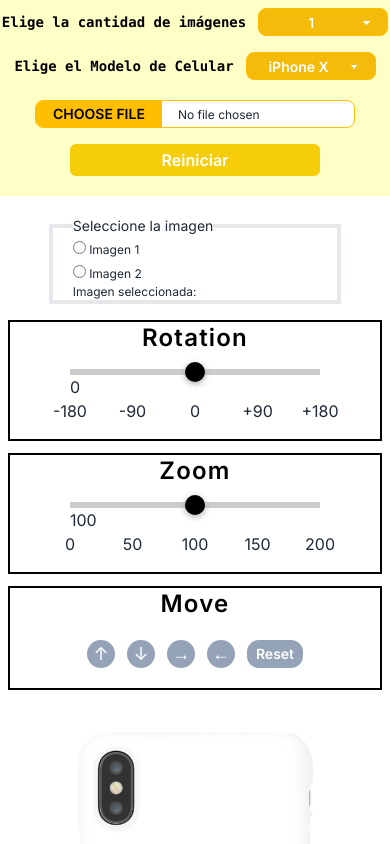
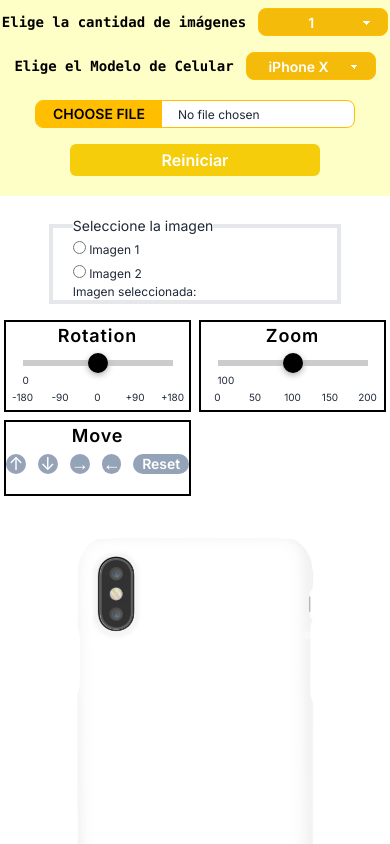
Before and after one commit to Cesarscc/edit-case-phone, a Next.js app: page / in a window 390 px wide. Shown: the top 844 px of the page. Built offline with nearby package versions, Linux system fonts and the light colour scheme.

Commit message:
fix: responsive-update

```diff
--- a/src/app/page.js
+++ b/src/app/page.js
@@ -418,9 +418,9 @@ export default function Home() {
               </p>
             </fieldset>
           </div>
-          <div className="grid grid-cols-1 md:grid-cols-2 place-items-center md:place-items-stretch md:gap-4 lg:gap-10 space-y-3 mx-2">
-            <div className="flex flex-col items-center justify-center border-2 border-black pb-10 w-full sm:w-3/4 md:w-auto">
-              <p className="font-semibold text-2xl tracking-wider text-black">
+          <div className="grid grid-cols-2 md:grid-cols-2 place-items-center md:place-items-stretch gap-2 sm:gap-4 lg:gap-10 mx-1 sm:mx-2">
+            <div className="flex flex-col items-center justify-center border-2 border-black pb-5 sm:pb-10 w-full sm:w-[85%] md:w-auto">
+              <p className="font-semibold text-lg sm:text-2xl tracking-wider text-black">
                 Rotation
               </p>
               <ProgressRotation
@@ -429,8 +429,8 @@ export default function Home() {
                 setRotations={setRotations}
               />
             </div>
-            <div className="flex flex-col items-center justify-center border-2 border-black pb-10 w-full sm:w-3/4 md:w-auto ">
-              <p className="font-semibold text-2xl tracking-wider text-black">
+            <div className="flex flex-col items-center justify-center border-2 border-black pb-5 sm:pb-10 w-full sm:w-[85%] md:w-auto ">
+              <p className="font-semibold text-lg sm:text-2xl tracking-wider text-black">
                 Zoom
               </p>
               <ProgressZoom
@@ -439,37 +439,37 @@ export default function Home() {
                 setZooms={setZooms}
               />
             </div>
-            <div className="flex flex-col items-center justify-center border-2 border-black pb-5 w-full sm:w-3/4 md:w-auto">
-              <p className="font-semibold text-2xl tracking-wider text-black">
+            <div className="flex flex-col items-center justify-center border-2 border-black pb-5 w-full sm:w-[85%] md:w-auto">
+              <p className="font-semibold text-lg sm:text-2xl tracking-wider text-black">
                 Move
               </p>
-              <div className="flex justify-center gap-3 lg:gap-5 w-full pt-5">
+              <div className="flex justify-center gap-3 lg:gap-5 w-full pt-1 md:pt-5">
                 <button
-                  className="w-7 xl:w-8 2xl:w-10 h-7 xl:h-8 2xl:h-10 bg-slate-400 rounded-full text-white text-lg lg:text-2xl 2xl:text-3xl hover:bg-slate-300 hover:text-black hover:transition-all hover:delay-[90ms]"
+                  className="flex justify-center items-center w-5 xl:w-8 2xl:w-10 h-5 xl:h-8 2xl:h-10 bg-slate-400 rounded-full text-white text-lg lg:text-2xl 2xl:text-3xl hover:bg-slate-300 hover:text-black hover:transition-all hover:delay-[90ms]"
                   onClick={() => handleYUp(selectedImage)}
                 >
                   ↑
                 </button>
                 <button
-                  className="w-7 xl:w-8 2xl:w-10 h-7 xl:h-8 2xl:h-10 bg-slate-400 rounded-full text-white text-lg lg:text-2xl 2xl:text-3xl hover:bg-slate-300 hover:text-black hover:transition-all hover:delay-[90ms]"
+                  className="flex justify-center items-center w-5 xl:w-8 2xl:w-10 h-5 xl:h-8 2xl:h-10 bg-slate-400 rounded-full text-white text-lg lg:text-2xl 2xl:text-3xl hover:bg-slate-300 hover:text-black hover:transition-all hover:delay-[90ms]"
                   onClick={() => handleYDown(selectedImage)}
                 >
                   ↓
                 </button>
                 <button
-                  className="flex justify-center items-center w-7 xl:w-8 2xl:w-10 h-7 xl:h-8 2xl:h-10 bg-slate-400 rounded-full text-white text-lg lg:text-2xl 2xl:text-3xl hover:bg-slate-300 hover:text-black hover:transition-all hover:delay-[90ms]"
+                  className="flex justify-center items-center w-5 xl:w-8 2xl:w-10 h-5 xl:h-8 2xl:h-10 bg-slate-400 rounded-full text-white text-lg lg:text-2xl 2xl:text-3xl hover:bg-slate-300 hover:text-black hover:transition-all hover:delay-[90ms]"
                   onClick={() => handleXRigth(selectedImage)}
                 >
                   →
                 </button>
                 <button
-                  className="flex justify-center items-center w-7 xl:w-8 2xl:w-10 h-7 xl:h-8 2xl:h-10 bg-slate-400 rounded-full text-white text-lg lg:text-2xl 2xl:text-3xl hover:bg-slate-300 hover:text-black hover:transition-all hover:delay-[90ms]"
+                  className="flex justify-center items-center w-5 xl:w-8 2xl:w-10 h-5 xl:h-8 2xl:h-10 bg-slate-400 rounded-full text-white text-lg lg:text-2xl 2xl:text-3xl hover:bg-slate-300 hover:text-black hover:transition-all hover:delay-[90ms]"
                   onClick={() => handleXLeft(selectedImage)}
                 >
                   ←
                 </button>
                 <button
-                  className="w-14 h-7 lg:w-16 xl:w-20 xl:h-8 2xl:w-24 2xl:h-10 bg-slate-400 rounded-xl text-white text-sm lg:text-base xl:text-lg 2xl:text-2xl hover:bg-slate-300 hover:text-black hover:transition-all hover:delay-[90ms] font-semibold"
+                  className="w-14 h-5 sm:w-14 sm:h-7 lg:w-16 xl:w-20 xl:h-8 2xl:w-24 2xl:h-10 bg-slate-400 rounded-xl text-white text-sm lg:text-base xl:text-lg 2xl:text-2xl hover:bg-slate-300 hover:text-black hover:transition-all hover:delay-[90ms] font-semibold"
                   onClick={() => {
                     setValueX([0, 0]);
                     setValueY([0, 0]);
--- a/src/components/ProgressRotation.js
+++ b/src/components/ProgressRotation.js
@@ -15,10 +15,10 @@ const ProgressRotation = ({ selectedImage, rotations, setRotations }) => {
 
   return (
     <div
-      style={{ display: "flex", justifyContent: "center", marginTop: "15px" }}
+      style={{ display: "flex", justifyContent: "center", marginTop: "10px" }}
     >
       <div
-        className="w-[250px] sm:w-[350px] md:w-[150px] lg:w-[200px] xl:w-[300px] 2xl:w-[350px]"
+        className="w-[150px] sm:w-[210px] md:w-[150px] lg:w-[200px] xl:w-[300px] 2xl:w-[350px]"
         style={{ position: "relative" }}
       >
         <Range
@@ -57,7 +57,7 @@ const ProgressRotation = ({ selectedImage, rotations, setRotations }) => {
         />
         <output
           style={{ marginTop: "20px", textAlign: "center" }}
-          className="md:text-xs lg:text-sm xl:text-base"
+          className="text-[10px] md:text-xs lg:text-sm xl:text-base"
         >
           {values[0]}
         </output>
@@ -74,7 +74,7 @@ const ProgressRotation = ({ selectedImage, rotations, setRotations }) => {
               left: "0",
               transform: "translateX(-50%)",
             }}
-            className="md:text-xs lg:text-sm xl:text-base"
+            className="text-[10px] md:text-xs lg:text-sm xl:text-base"
           >
             -180
           </div>
@@ -84,7 +84,7 @@ const ProgressRotation = ({ selectedImage, rotations, setRotations }) => {
               left: "25%",
               transform: "translateX(-50%)",
             }}
-            className="md:text-xs lg:text-sm xl:text-base"
+            className="text-[10px] md:text-xs lg:text-sm xl:text-base"
           >
             -90
           </div>
@@ -94,7 +94,7 @@ const ProgressRotation = ({ selectedImage, rotations, setRotations }) => {
               left: "50%",
               transform: "translateX(-50%)",
             }}
-            className="md:text-xs lg:text-sm xl:text-base"
+            className="text-[10px] md:text-xs lg:text-sm xl:text-base"
           >
             0
           </div>
@@ -104,7 +104,7 @@ const ProgressRotation = ({ selectedImage, rotations, setRotations }) => {
               left: "75%",
               transform: "translateX(-50%)",
             }}
-            className="md:text-xs lg:text-sm xl:text-base"
+            className="text-[10px] md:text-xs lg:text-sm xl:text-base"
           >
             +90
           </div>
@@ -114,7 +114,7 @@ const ProgressRotation = ({ selectedImage, rotations, setRotations }) => {
               right: "0",
               transform: "translateX(50%)",
             }}
-            className="md:text-xs lg:text-sm xl:text-base"
+            className="text-[10px] md:text-xs lg:text-sm xl:text-base"
           >
             +180
           </div>
--- a/src/components/ProgressZoom.js
+++ b/src/components/ProgressZoom.js
@@ -15,10 +15,10 @@ const ProgressZoom = ({ selectedImage, zooms, setZooms }) => {
 
   return (
     <div
-      style={{ display: "flex", justifyContent: "center", marginTop: "15px" }}
+      style={{ display: "flex", justifyContent: "center", marginTop: "10px" }}
     >
       <div
-        className="w-[250px] sm:w-[350px] md:w-[150px] lg:w-[200px] xl:w-[300px] 2xl:w-[350px]"
+        className="w-[150px] sm:w-[210px] md:w-[150px] lg:w-[200px] xl:w-[300px] 2xl:w-[350px]"
         style={{ position: "relative" }}
       >
         <Range
@@ -57,7 +57,7 @@ const ProgressZoom = ({ selectedImage, zooms, setZooms }) => {
         />
         <output
           style={{ marginTop: "20px", textAlign: "center" }}
-          className="md:text-xs lg:text-sm xl:text-base"
+          className="text-[10px] md:text-xs lg:text-sm xl:text-base"
         >
           {values[0]}
         </output>
@@ -74,7 +74,7 @@ const ProgressZoom = ({ selectedImage, zooms, setZooms }) => {
               left: "0",
               transform: "translateX(-50%)",
             }}
-            className="md:text-xs lg:text-sm xl:text-base"
+            className="text-[10px] md:text-xs lg:text-sm xl:text-base"
           >
             0
           </div>
@@ -84,7 +84,7 @@ const ProgressZoom = ({ selectedImage, zooms, setZooms }) => {
               left: "25%",
               transform: "translateX(-50%)",
             }}
-            className="md:text-xs lg:text-sm xl:text-base"
+            className="text-[10px] md:text-xs lg:text-sm xl:text-base"
           >
             50
           </div>
@@ -94,7 +94,7 @@ const ProgressZoom = ({ selectedImage, zooms, setZooms }) => {
               left: "50%",
               transform: "translateX(-50%)",
             }}
-            className="md:text-xs lg:text-sm xl:text-base"
+            className="text-[10px] md:text-xs lg:text-sm xl:text-base"
           >
             100
           </div>
@@ -104,7 +104,7 @@ const ProgressZoom = ({ selectedImage, zooms, setZooms }) => {
               left: "75%",
               transform: "translateX(-50%)",
             }}
-            className="md:text-xs lg:text-sm xl:text-base"
+            className="text-[10px] md:text-xs lg:text-sm xl:text-base"
           >
             150
           </div>
@@ -114,7 +114,7 @@ const ProgressZoom = ({ selectedImage, zooms, setZooms }) => {
               right: "0",
               transform: "translateX(50%)",
             }}
-            className="md:text-xs lg:text-sm xl:text-base"
+            className="text-[10px] md:text-xs lg:text-sm xl:text-base"
           >
             200
           </div>
```
